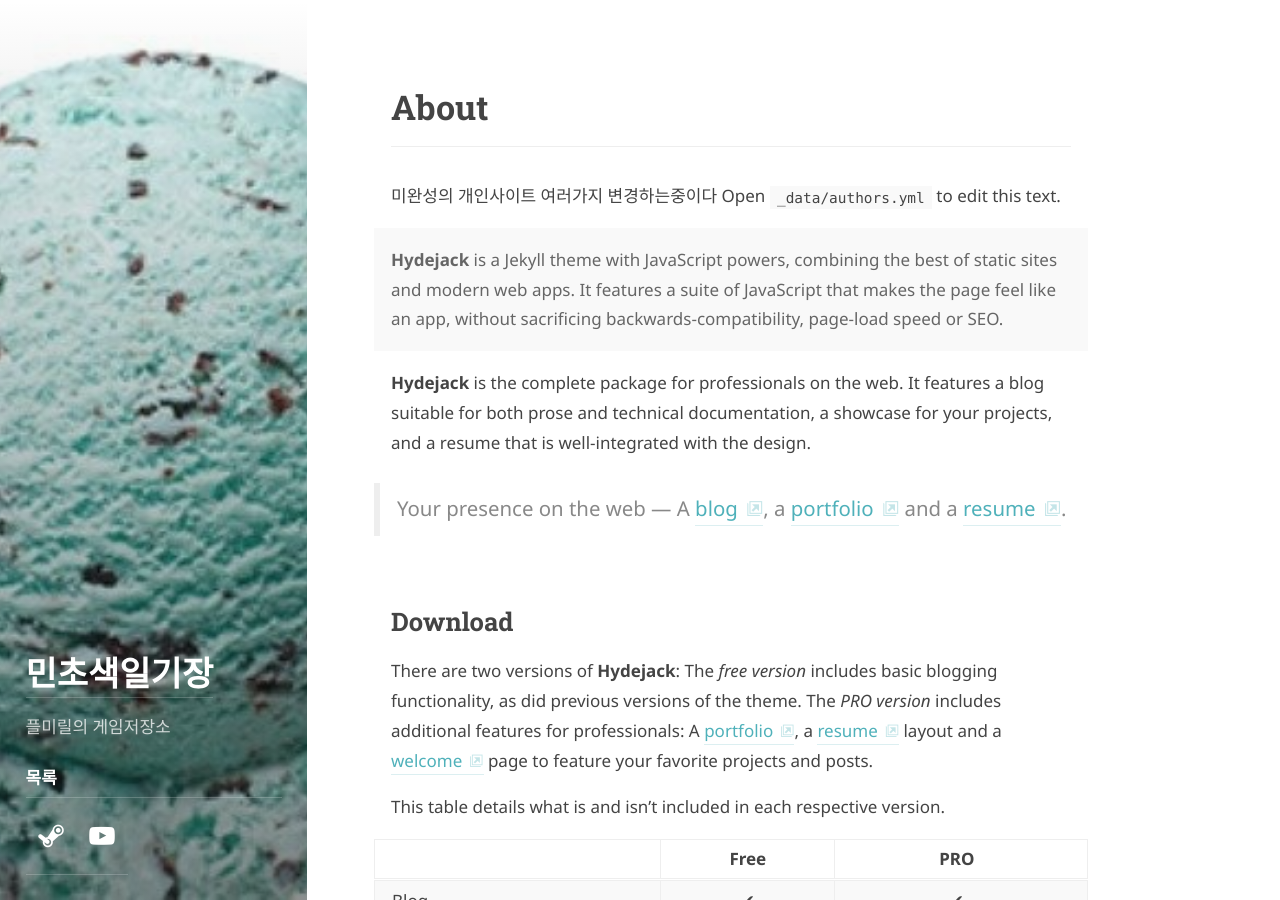
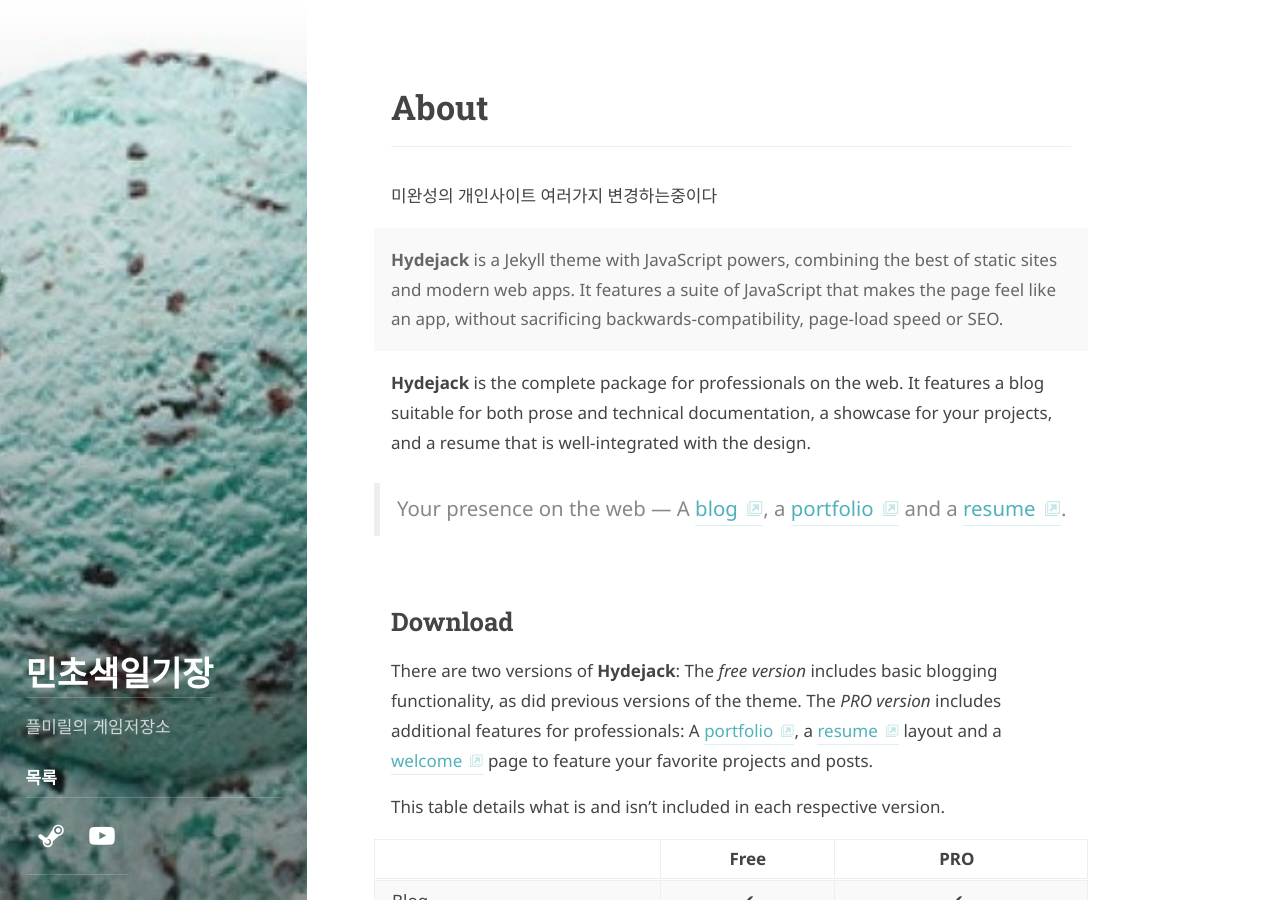
Before and after one commit to chanyou12/chanyou12.github.io, a Jekyll site: the page built from about.md, in a window 1280 px wide and 900 px high. Built offline with Jekyll 4.4.1, drawn with Linux system fonts in a browser that asks for light colours; some web fonts are replaced.

Commit message:
Update authors.yml

```diff
--- a/_data/authors.yml
+++ b/_data/authors.yml
@@ -9,7 +9,6 @@ author1:
   # Markdown enabled, can use multiple paragraphs (enabled by `|`)
   about:             |
     미완성의 개인사이트 여러가지 변경하는중이다
-    Open `_data/authors.yml` to edit this text.
 
   # This photo will be used in the about section
 
```
